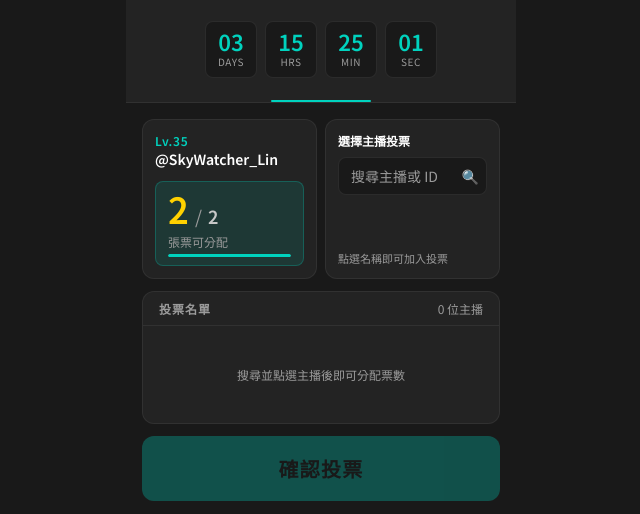
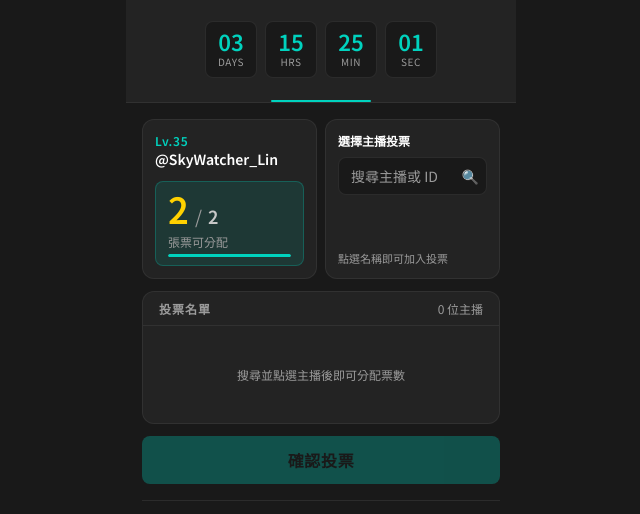
Before and after one commit to swagabby/HB_vote, a plain HTML site: page index.html in a window 1280 px wide. Shown: the part 224-738 px from the top of the page, without its empty margins (319-959 px from the left). Drawn offline with Linux system fonts and the light colour scheme.

Commit message:
Update index.html

```diff
--- a/index.html
+++ b/index.html
@@ -103,12 +103,12 @@ body{color:var(--text-1);font-family:'Noto Sans TC','PingFang TC',sans-serif;fon
 
 .submit-wrap{padding:var(--sp4) var(--sp5) 0;}
 .submit-btn{
-  width:100%;padding:18px var(--sp5);
+  width:100%;padding:12px var(--sp5);
   background:#00D2BE;
-  border:none;border-radius:var(--r-m);
+  border:none;border-radius:var(--r-s);
   color:#191919;
-  font-family:'Noto Sans TC',sans-serif;font-size:20px;font-weight:600;
-  cursor:pointer;letter-spacing:0.06em;
+  font-family:'Noto Sans TC',sans-serif;font-size:var(--f-m);font-weight:600;
+  cursor:pointer;letter-spacing:0.04em;
   transition:opacity 0.15s,transform 0.1s;
 }
 .submit-btn:hover:not([disabled]){opacity:0.85;transform:translateY(-1px);}
@@ -202,6 +202,16 @@ body{color:var(--text-1);font-family:'Noto Sans TC','PingFang TC',sans-serif;fon
     </div>
   </div>
 
+  <div class="history-section" id="history-section" style="display:none;">
+    <div class="history-box">
+      <div class="history-header">
+        <span class="history-title"><span class="history-dot"></span>本次投票紀錄</span>
+        <span class="history-time" id="history-time"></span>
+      </div>
+      <div id="history-body"></div>
+    </div>
+  </div>
+
   <div id="main-wrap" style="position:relative;">
     <div class="two-col">
       <div class="id-card">
@@ -250,16 +260,6 @@ body{color:var(--text-1);font-family:'Noto Sans TC','PingFang TC',sans-serif;fon
 
   <div class="submit-wrap">
     <button class="submit-btn" id="sub-btn" onclick="onSubmit()" disabled>確認投票</button>
-  </div>
-
-  <div class="history-section" id="history-section" style="display:none;">
-    <div class="history-box">
-      <div class="history-header">
-        <span class="history-title"><span class="history-dot"></span>本次投票紀錄</span>
-        <span class="history-time" id="history-time"></span>
-      </div>
-      <div id="history-body"></div>
-    </div>
   </div>
 
   <div class="divider"></div>
```
